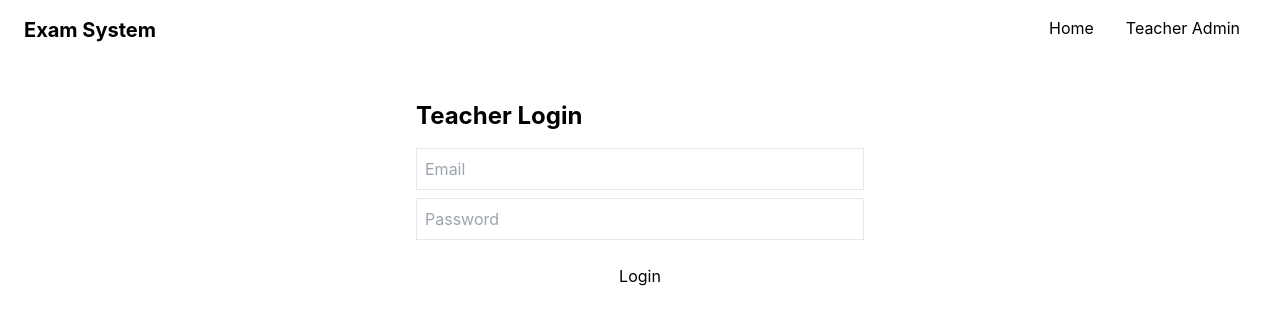
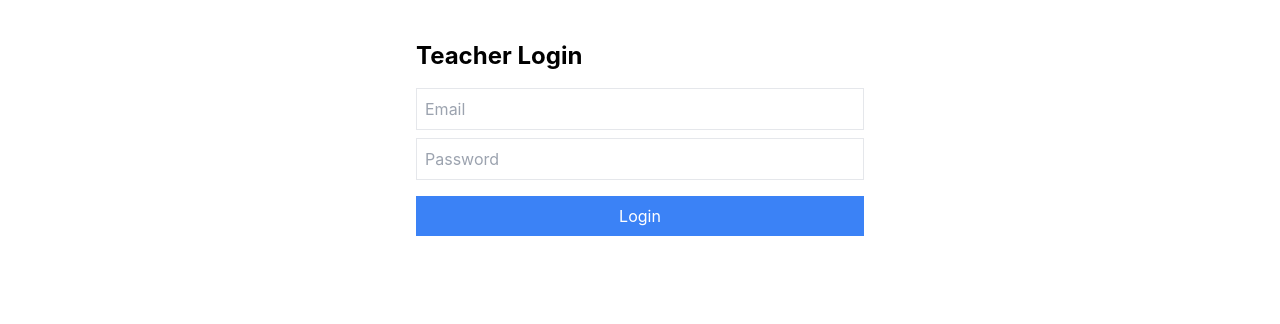
Before and after one commit to setthi-pheap11/exam-system, a Next.js app: page /admin/login in a window 1280 px wide. Shown: the top 324 px of the page. Built offline with nearby package versions, Linux system fonts and the light colour scheme.

Commit message:
add some code

```diff
--- a/components/Footer.js
+++ b/components/Footer.js
@@ -1,7 +1,14 @@
 export default function Footer() {
-    return (
-      <footer className="bg-gray-800 text-white text-center p-4 mt-10">
-        Exam System © 2025
-      </footer>
-    );
-  }
+  return (
+    <footer className="bg-gray-900 text-gray-300 py-4 text-center mt-auto">
+      <div className="container mx-auto flex flex-col md:flex-row justify-between items-center text-sm">
+        <p>© 2025 Royal University of Phnom Penh - Exam System</p>
+        <div className="space-x-4">
+          <a href="#" className="hover:text-white transition duration-200">Privacy Policy</a>
+          <a href="#" className="hover:text-white transition duration-200">Terms of Use</a>
+          <a href="mailto:support@rupp.edu.kh" className="hover:text-white transition duration-200">Contact Us</a>
+        </div>
+      </div>
+    </footer>
+  );
+}
--- a/components/Navbar.js
+++ b/components/Navbar.js
@@ -1,14 +1,19 @@
-import Link from 'next/link'
+import Link from 'next/link';
 
 export default function Navbar() {
   return (
     <nav className="bg-primary text-black py-4 px-6">
-      <div className="container mx-auto flex justify-between">
-        <Link href="/" className="font-bold text-xl">Exam System</Link>
+      <div className="container mx-auto flex justify-between items-center">
+        <div className="flex items-center">
+          <img src="/RUPP.jpg" alt="School Logo" className="h-12 w-auto mr-3" />
+          <Link href="/" className="font-bold text-xl">Exam System</Link>
+        </div>
+
         <div>
           <Link href="/" className="px-4">Home</Link>
-          <Link href="/admin/login" className="px-4">Teacher Admin</Link>
+          <Link href="/admin/login" className="px-4">Teacher</Link>
         </div>
+
       </div>
     </nav>
   );
--- a/package.json
+++ b/package.json
@@ -12,6 +12,7 @@
     "autoprefixer": "^10.4.20",
     "axios": "^1.8.1",
     "dotenv": "^16.4.7",
+    "framer-motion": "^12.5.0",
     "next": "^15.2.1",
     "pg": "^8.13.3",
     "postcss": "^8.5.3",
--- a/pages/admin/create-exam.js
+++ b/pages/admin/create-exam.js
@@ -1,8 +1,12 @@
 import Navbar from '../../components/Navbar'
 import { useState, useEffect } from 'react'
 import axios from 'axios'
+import { useRouter } from 'next/router'
+import Footer from '../../components/Footer'
+
 
 export default function CreateExam() {
+  const router = useRouter()
   const [title, setTitle] = useState('');
   const [questions, setQuestions] = useState([]);
   const [exams, setExams] = useState([]);
@@ -10,9 +14,19 @@ export default function CreateExam() {
   const [endDate, setEndDate] = useState('');
   const [students, setStudents] = useState([]);
   const [showStudents, setShowStudents] = useState(false); //  Restored state
+  const [teacher, setTeacher] = useState(null);
 
   useEffect(() => {
-    fetchExams();
+    if (typeof window !== 'undefined') { // ✅ Ensure it's running on the client-side
+      const storedTeacher = JSON.parse(localStorage.getItem('teacher'));
+
+      if (!storedTeacher || !storedTeacher.email) {
+        router.push('/admin/login'); // Redirect if not logged in
+      } else {
+        setTeacher(storedTeacher); // ✅ Set teacher state
+        fetchExams(); // Fetch exams only if logged in
+      }
+    }
   }, []);
 
   const fetchExams = async () => {
@@ -23,6 +37,11 @@ export default function CreateExam() {
       console.error("Error fetching exams:", error);
     }
   };
+  const logout = () => {
+    localStorage.removeItem('teacher'); // ✅ Clear session
+    router.push('/admin/login'); // Redirect to login page
+  };
+
 
   const fetchStudents = async () => {
     try {
@@ -87,6 +106,7 @@ const exportToCSV = () => {
     <>
       <Navbar />
       <div className="container mx-auto py-8">
+      <button onClick={logout} className="bg-red-500 text-white px-4 py-2 mt-4">Logout</button>
         <h1 className="text-2xl font-bold text-primary">Create Exam</h1>
 
         <input className="border p-2 w-full mt-4" placeholder="Exam Title" onChange={(e) => setTitle(e.target.value)} />
@@ -227,5 +247,6 @@ const exportToCSV = () => {
         )}
       </div>
     </>
+
   );
 }
--- a/pages/admin/login.js
+++ b/pages/admin/login.js
@@ -1,30 +1,59 @@
-import Navbar from '../../components/Navbar'
-import { useState } from 'react'
-import axios from 'axios'
+import { useState, useEffect } from 'react';
+import axios from 'axios';
+import { useRouter } from 'next/router';
 
-export default function TeacherLogin() {
-  const [email, setEmail] = useState('')
-  const [password, setPassword] = useState('')
+export default function AdminLogin() {
+  const [email, setEmail] = useState('');
+  const [password, setPassword] = useState('');
+  const router = useRouter();
 
-  const loginTeacher = async () => {
-    const res = await axios.post('/api/teachers/login', { email, password })
-    if (res.data.success) {
-      alert('Login Successful')
-      window.location.href = '/admin/create-exam'
-    } else {
-      alert('Invalid credentials')
+  useEffect(() => {
+    if (typeof window !== 'undefined') {
+      const teacher = JSON.parse(localStorage.getItem('teacher'));
+      if (teacher && teacher.email) {
+        router.push('/admin/create-exam'); // ✅ Redirect if already logged in
+      }
     }
-  }
+  }, []);
+
+  const login = async () => {
+    try {
+      const response = await axios.post('/api/teachers/login', { email, password });
+      if (response.data.success) {
+        // ✅ Save login session persistently
+        localStorage.setItem('teacher', JSON.stringify({ email }));
+        alert('Login successful!');
+        router.push('/admin/create-exam'); // Redirect to admin dashboard
+      } else {
+        alert('Invalid credentials');
+      }
+    } catch (err) {
+      console.error('Login error:', err);
+      alert('Something went wrong!');
+    }
+  };
 
   return (
-    <>
-      <Navbar />
-      <div className="max-w-md mx-auto py-10">
-        <h1 className="text-2xl font-bold text-primary">Teacher Login</h1>
-        <input className="border p-2 w-full mt-4" placeholder="Email" onChange={(e)=>setEmail(e.target.value)} />
-        <input className="border p-2 w-full mt-2" placeholder="Password" type="password" onChange={(e)=>setPassword(e.target.value)} />
-        <button className="bg-secondary text-black p-2 w-full mt-4" onClick={loginTeacher}>Login</button>
-      </div>
-    </>
+    <div className="max-w-md mx-auto py-10">
+      <h1 className="text-2xl font-bold mb-4">Teacher Login</h1>
+      <input
+        placeholder="Email"
+        className="border p-2 w-full mb-2"
+        value={email}
+        onChange={(e) => setEmail(e.target.value)}
+      />
+      <input
+        type="password"
+        placeholder="Password"
+        className="border p-2 w-full mb-4"
+        value={password}
+        onChange={(e) => setPassword(e.target.value)}
+      />
+      <button className="bg-blue-500 text-white px-4 py-2 w-full" onClick={login}>
+        Login
+      </button>
+
+    </div>
+
   );
 }
--- a/pages/admin/manage-exam.js
+++ b/pages/admin/manage-exam.js
@@ -1,6 +1,7 @@
 import Navbar from '../../components/Navbar'
 import axios from 'axios'
 import { useEffect, useState } from 'react'
+
 
 export default function ManageExams() {
   const [exams, setExams] = useState([])
--- a/pages/index.js
+++ b/pages/index.js
@@ -12,9 +12,9 @@ export default function Home() {
   }, []);
 
   return (
-    <>
+    <div className="flex flex-col min-h-screen">
       <Navbar />
-      <div className="container mx-auto py-10 max-w-3xl">
+      <main className="container mx-auto py-10 max-w-3xl flex-grow">
         <h1 className="text-3xl font-bold text-primary mb-4">Available Exams</h1>
         {exams.length === 0 ? (
           <p>No exams available yet.</p>
@@ -27,7 +27,8 @@ export default function Home() {
             </Link>
           ))
         )}
-      </div>
-    </>
+      </main>
+      <Footer />
+    </div>
   );
 }
--- a/pages/student/exams.js
+++ b/pages/student/exams.js
@@ -2,24 +2,51 @@ import Navbar from '../../components/Navbar'
 import axios from 'axios'
 import { useEffect, useState } from 'react'
 import Link from 'next/link'
+import { motion } from 'framer-motion'
 
 export default function ExamList() {
   const [exams, setExams] = useState([])
+  const [cursorPosition, setCursorPosition] = useState({ x: 0, y: 0 });
 
   useEffect(() => {
     axios.get('/api/exams').then(res => setExams(res.data))
   }, [])
 
+  // ✅ Track cursor movement
+  useEffect(() => {
+    const updateCursor = (e) => {
+      setCursorPosition({ x: e.clientX, y: e.clientY });
+    };
+
+    window.addEventListener("mousemove", updateCursor);
+    return () => window.removeEventListener("mousemove", updateCursor);
+  }, []);
+
   return (
     <>
       <Navbar />
-      <div className="container mx-auto py-10 max-w-3xl">
+      <div className="container mx-auto py-10 max-w-3xl relative">
         <h1 className="text-2xl font-bold text-primary mb-4">Available Exams</h1>
+
+        {/* ✅ Cursor-following effect */}
+        <motion.div
+          className="absolute w-10 h-10 bg-blue-500 rounded-full opacity-50 pointer-events-none"
+          animate={{
+            x: cursorPosition.x - 20,
+            y: cursorPosition.y - 20
+          }}
+          transition={{ type: "spring", stiffness: 100, damping: 10 }}
+        />
+
         {exams.map(exam => (
           <Link key={exam.id} href={`/student/exam/${exam.id}`}>
-            <div className="border rounded p-3 mb-2 cursor-pointer hover:bg-gray-100">
+            <motion.div
+              className="border rounded p-3 mb-2 cursor-pointer bg-white hover:bg-gray-100 relative"
+              whileHover={{ scale: 1.05, boxShadow: "0px 0px 8px rgba(0,0,0,0.2)" }}
+              transition={{ type: "spring", stiffness: 200 }}
+            >
               {exam.title}
-            </div>
+            </motion.div>
           </Link>
         ))}
       </div>
--- a/styles/globals.css
+++ b/styles/globals.css
@@ -9,6 +9,7 @@ body {
   margin: 0;
   font-family: -apple-system, BlinkMacSystemFont, Segoe UI, Roboto, Oxygen,
     Ubuntu, Cantarell, Fira Sans, Droid Sans, Helvetica Neue, sans-serif;
+
 }
 
 a {
```
Also changed, not shown: public/RUPP.jpg (added), 1 other file (tests, documents, lock files or other folders).
